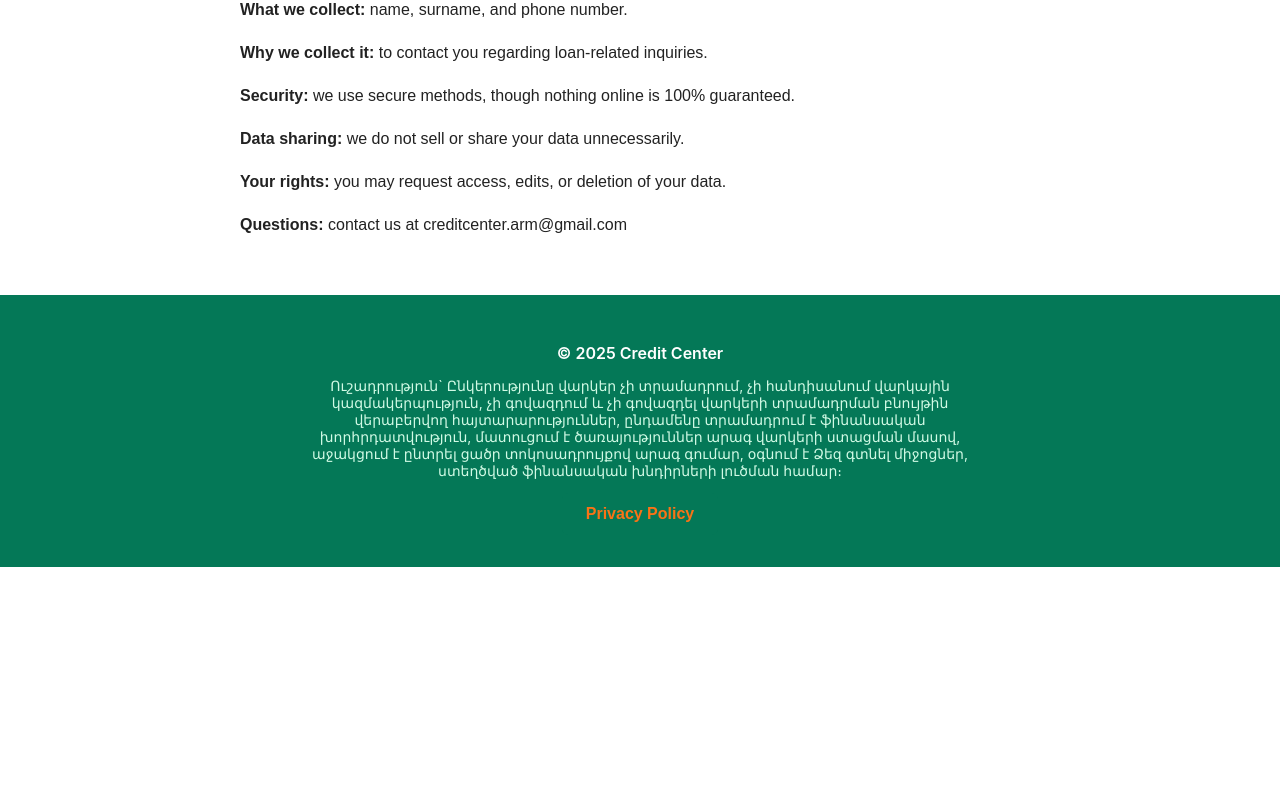
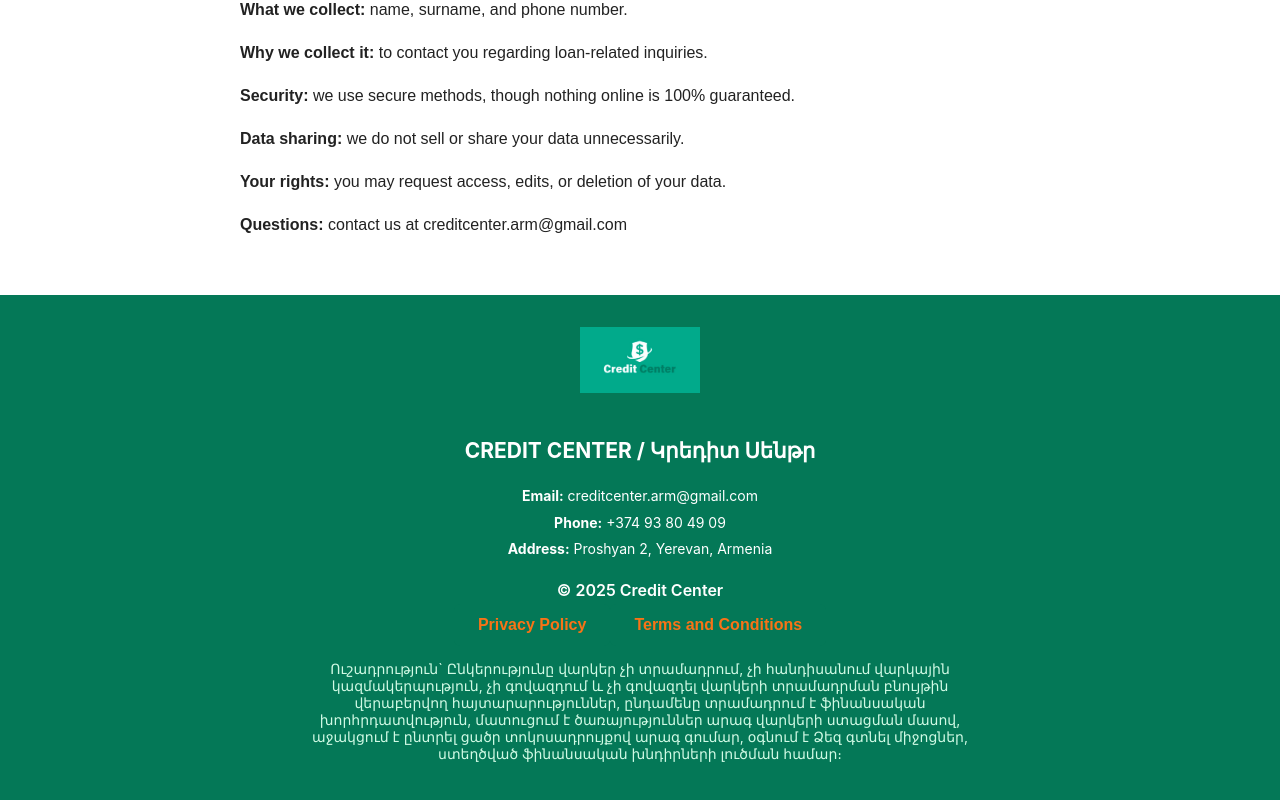
Before and after one commit to InnaMnatsakanyan/credit_center, a React (Vite) app: page /privacy_policy in a window 1280 px wide. Shown: the part 991-1791 px from the top of the page. Before the commit the page ends 1558 px from the top, so only its background shows below. Built offline with nearby package versions, Linux system fonts and the light colour scheme; the HTML template or start-up script is replaced by a standard one.

Commit message:
Added terms

```diff
--- a/src/App.tsx
+++ b/src/App.tsx
@@ -2,6 +2,7 @@
 import { BrowserRouter as Router, Routes, Route } from "react-router-dom";
 import {LandingScreen} from "./presentation/landing/landing_screen";
 import {PrivacyPolicyScreen} from "./presentation/privacy_policy/privacy_policy_screen";
+import {TermsConditionsScreen} from "./presentation/terms_and_conditions/terms_and_conditions_screen";
 
 const App: React.FC = () => {
   return (
@@ -9,6 +10,7 @@
         <Routes>
           <Route path="/" element={<LandingScreen />} />
           <Route path="/privacy_policy" element={<PrivacyPolicyScreen />} />
+          <Route path="/terms" element={<TermsConditionsScreen />} />
         </Routes>
       </Router>
   );
--- a/src/components/footer/footer.styles.tsx
+++ b/src/components/footer/footer.styles.tsx
@@ -1,4 +1,21 @@
 import styled from 'styled-components';
+
+export const LogoImage = styled.img`
+    width: 120px;
+    height: auto;
+    margin-bottom: 20px;
+`;
+
+export const ContactSection = styled.div`
+    margin-bottom: 20px;
+    font-size: 14px;
+    line-height: 1.6;
+    color: #ffffff;
+
+    p {
+        margin: 4px 0;
+    }
+`;
 
 export const FooterContainer = styled.footer`
     background-color: #047857;
--- a/src/components/footer/footer.tsx
+++ b/src/components/footer/footer.tsx
@@ -3,26 +3,56 @@
     FooterContainer,
     FooterInner,
     FooterText,
-    FooterNote, PrivacyPolicyButton
+    FooterNote,
+    PrivacyPolicyButton,
+    ContactSection,
+    LogoImage
 } from './footer.styles';
-import {EmailButton} from "../emails_section/emails_section.styles";
-import {useNavigate} from "react-router-dom";
+import { useNavigate } from 'react-router-dom';
 
 export const Footer = () => {
-    const navigate = useNavigate()
+    const navigate = useNavigate();
 
     const handleNavigateToPrivacy = () => {
         navigate('/privacy_policy');
         window.scrollTo({ top: 0, behavior: 'smooth' });
     };
+
+    const handleNavigateToTerms = () => {
+        navigate('/terms');
+        window.scrollTo({ top: 0, behavior: 'smooth' });
+    };
+
     return (
         <FooterContainer>
             <FooterInner>
+                <LogoImage src="/logo.jpg" alt="Credit Center Logo" />
+
+                <ContactSection>
+                    <h2>
+                        CREDIT CENTER / Կրեդիտ Սենթր
+                    </h2>
+                    <p><strong>Email:</strong> creditcenter.arm@gmail.com</p>
+                    <p><strong>Phone:</strong> +374 93 80 49 09</p>
+                    <p><strong>Address:</strong> Proshyan 2, Yerevan, Armenia</p>
+                </ContactSection>
+
                 <FooterText>© {new Date().getFullYear()} Credit Center</FooterText>
-                <FooterNote>Ուշադրություն`
-                    Ընկերությունը վարկեր չի տրամադրում, չի հանդիսանում վարկային կազմակերպություն, չի գովազդում և չի գովազդել վարկերի տրամադրման բնույթին վերաբերվող հայտարարություններ, ընդամենը տրամադրում է ֆինանսական խորհրդատվություն, մատուցում է ծառայություններ արագ վարկերի ստացման մասով, աջակցում է ընտրել ցածր տոկոսադրույքով արագ գումար, օգնում է Ձեզ գտնել միջոցներ, ստեղծված ֆինանսական խնդիրների լուծման համար։</FooterNote>
+
+                <PrivacyPolicyButton onClick={handleNavigateToPrivacy}>
+                    Privacy Policy
+                </PrivacyPolicyButton>
+                <PrivacyPolicyButton onClick={handleNavigateToTerms}>
+                    Terms and Conditions
+                </PrivacyPolicyButton>
+
+                <FooterNote>
+                    Ուշադրություն` Ընկերությունը վարկեր չի տրամադրում, չի հանդիսանում վարկային կազմակերպություն, չի
+                    գովազդում և չի գովազդել վարկերի տրամադրման բնույթին վերաբերվող հայտարարություններ, ընդամենը տրամադրում է
+                    ֆինանսական խորհրդատվություն, մատուցում է ծառայություններ արագ վարկերի ստացման մասով, աջակցում է ընտրել
+                    ցածր տոկոսադրույքով արագ գումար, օգնում է Ձեզ գտնել միջոցներ, ստեղծված ֆինանսական խնդիրների լուծման համար։
+                </FooterNote>
             </FooterInner>
-            <PrivacyPolicyButton onClick={handleNavigateToPrivacy}>Privacy Policy</PrivacyPolicyButton>
         </FooterContainer>
     );
 };
--- /dev/null
+++ b/src/presentation/terms_and_conditions/terms_and_conditions_screen.tsx
@@ -0,0 +1,44 @@
+import React from 'react';
+import { Footer } from '../../components/footer/footer';
+import { MenuBar } from '../../components/menu_bar/menu_bar';
+import styled from 'styled-components';
+
+const TermsContainer = styled.div`
+    padding: 80px 20px 40px;
+    max-width: 800px;
+    margin: 0 auto;
+    font-family: Arial, sans-serif;
+    line-height: 1.7;
+    color: #222;
+`;
+
+const SectionTitle = styled.h2`
+    margin-top: 40px;
+`;
+
+export const TermsConditionsScreen = () => {
+    return (
+        <>
+            <MenuBar sectionRefs={[]} />
+            <TermsContainer>
+                <h1>Օգտման Պայմաններ / Terms & Conditions</h1>
+                <p><strong>Վերջին թարմացում՝</strong> 2025թ․ մայիսի 25 / May 25, 2025</p>
+
+                <SectionTitle>Հայերեն տարբերակ</SectionTitle>
+                <p>Այս կայքը նախատեսված է տեղեկություն տրամադրելու համար վարկային ծառայությունների վերաբերյալ։ Կայքի օգտագործումը նշանակում է, որ համաձայնում եք ներկա պայմաններին։</p>
+                <p>Տրամադրված տվյալները ենթակա են փոփոխության առանց նախազգուշացման։ Մենք չենք երաշխավորում որևէ ֆինանսական արդյունք։</p>
+                <p>Օգտատերը պարտավոր է տրամադրել ճշգրիտ տեղեկատվություն։ Կայքի կողմից հավաքված տվյալները կարգավորվում են Գաղտնիության Քաղաքականությամբ։</p>
+
+                <SectionTitle>English Version</SectionTitle>
+                <p>This website provides information about loan services. By using the site, you agree to these terms.</p>
+                <p>All content is subject to change without notice. We do not guarantee financial outcomes of any kind.</p>
+                <p>You are responsible for providing accurate information. Any data you submit is handled according to our Privacy Policy.</p>
+
+                <p style={{ marginTop: '40px' }}>
+                    For questions, contact us at <strong>creditcenter.arm@gmail.com</strong>
+                </p>
+            </TermsContainer>
+            <Footer />
+        </>
+    );
+};
```
